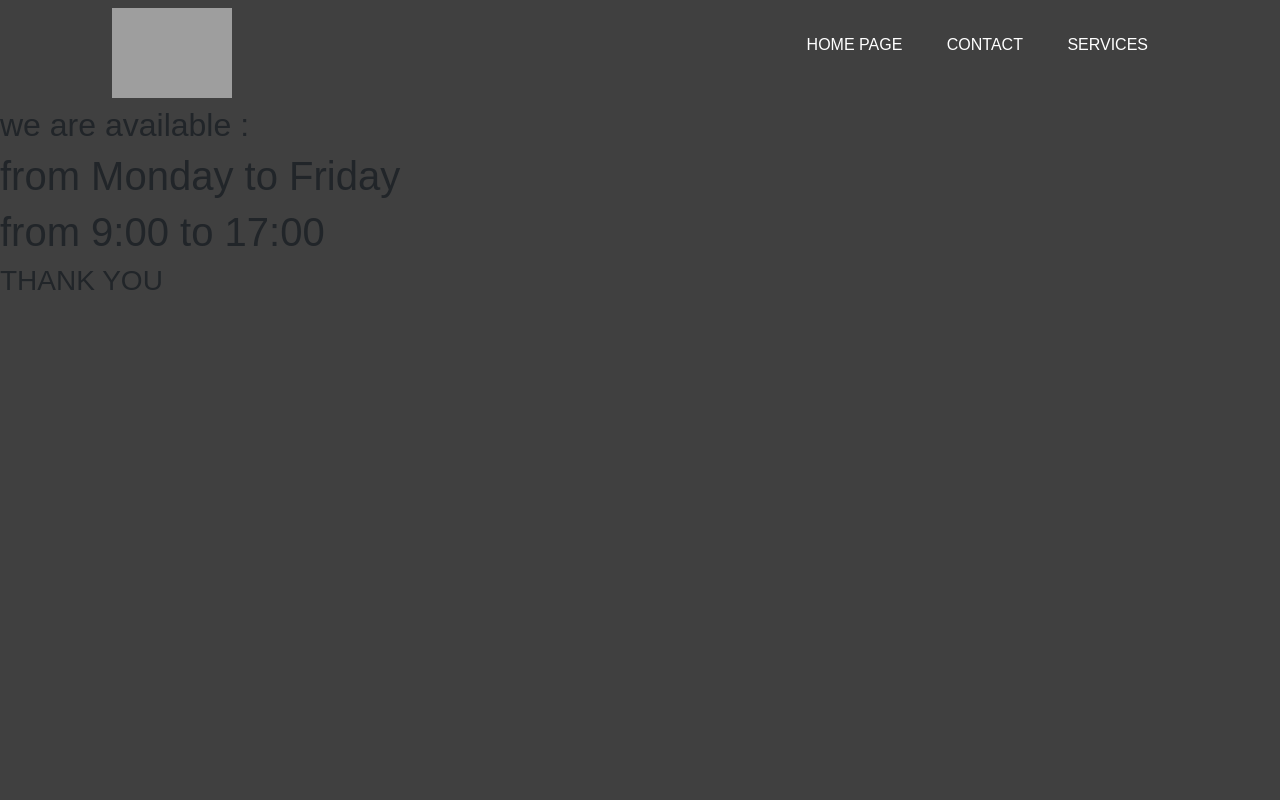
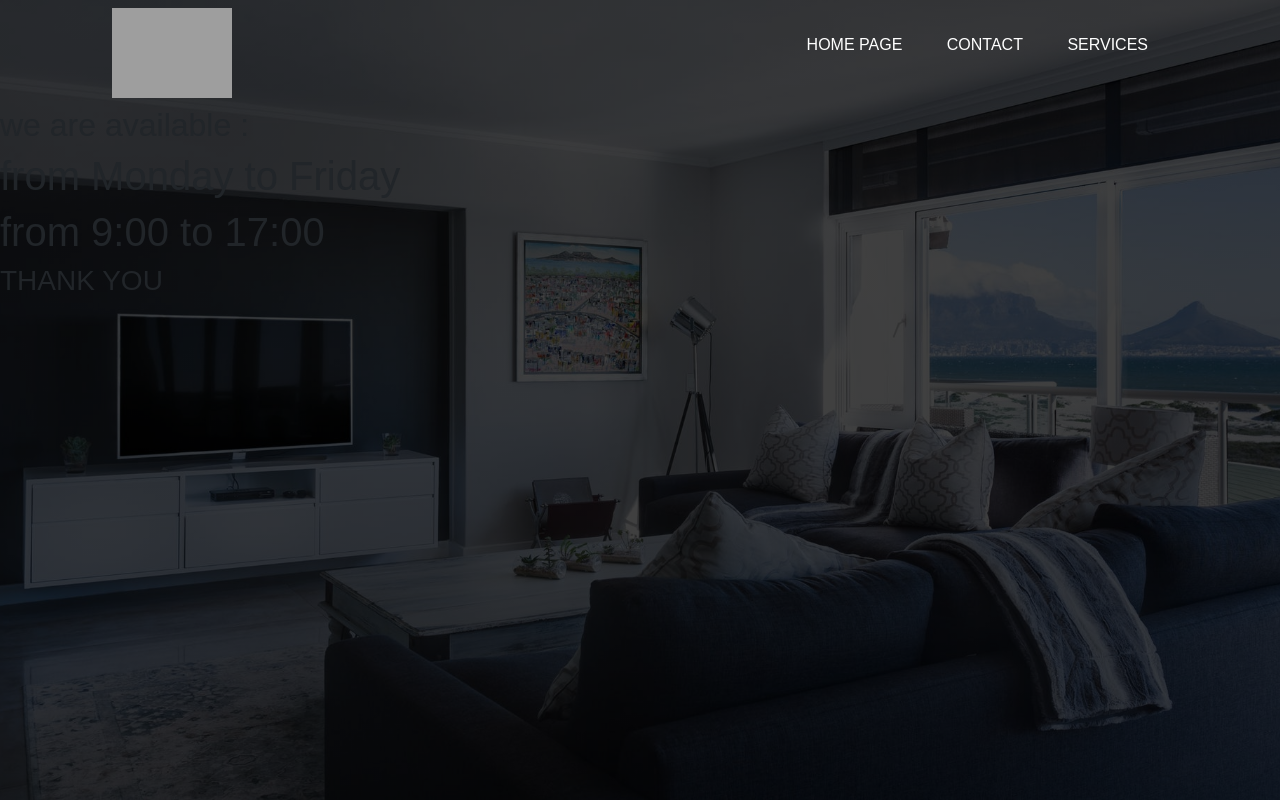
Before and after one commit to raoufbecher/express, a website: page public/close/close.html in a window 1280 px wide. Drawn offline with nearby package versions, Linux system fonts and the light colour scheme; grey boxes are pictures that could not be loaded.

Commit message:
modifyng

```diff
--- a/public/close/close.css
+++ b/public/close/close.css
@@ -6,7 +6,7 @@
 .banner{
     width: 100%;
     height: 100vh;
-    background-image: linear-gradient(rgba(0,0,0,0.75),rgba(0,0,0,0.75)),url(image.jpeg) ;
+    background-image: linear-gradient(rgba(0,0,0,0.75),rgba(0,0,0,0.75)),url(../image.jpeg) ;
     background-size: cover;
     background-position: center;
 }
```
Also changed, not shown: server.js (+8 -2 lines).
